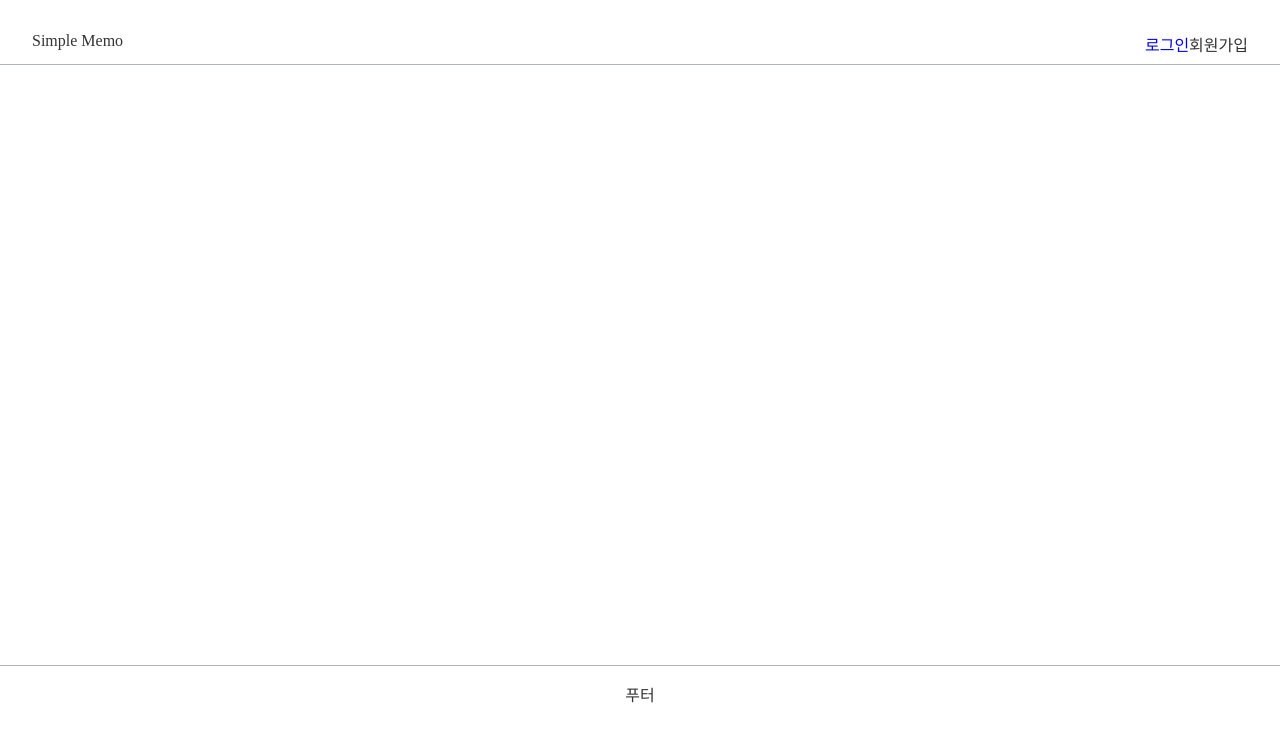
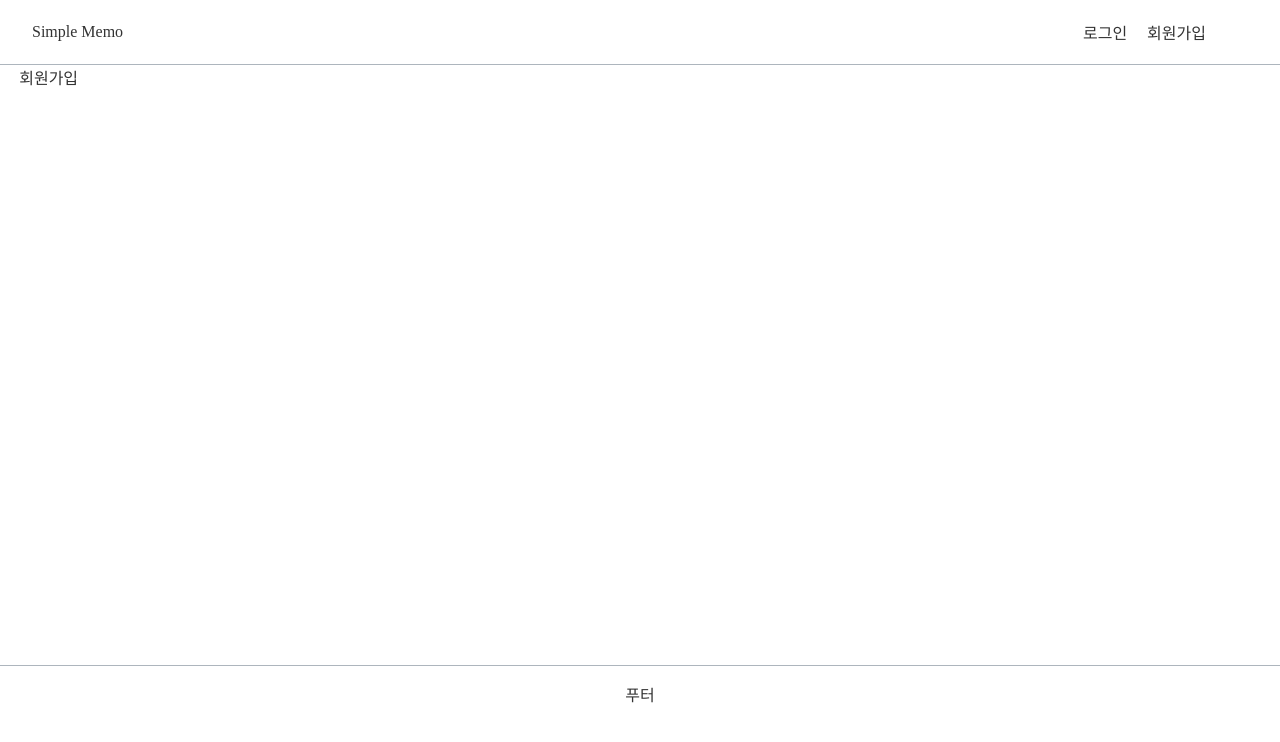
Before and after one commit to Lilian-Kim/portfolio, a React (Create React App) app: page /register in a window 1280 px wide. Shown: the top 742 px of the page. Built offline with nearby package versions, Linux system fonts and the light colour scheme.

Commit message:
- registerpage 추가 - router 추가 - header css 수정중

```diff
--- a/src/App.js
+++ b/src/App.js
@@ -9,6 +9,7 @@ import MemoList from './components/MemoList'
 import {Route } from 'react-router-dom'
 import LoginPage from './pages/LoginPage'
 import Home from './components/Home'
+import RegisterPage from './pages/RegisterPage'
 
 function App() {
   return (
@@ -16,7 +17,9 @@ function App() {
         <MemoHeader></MemoHeader>
         <MemoContainer>
         <Route exact path='/'><Home /></Route>
-        <Route exact path="/login"><LoginPage /></Route>
+        <Route path="/login"><LoginPage /></Route>
+        <Route path="/register"><RegisterPage/></Route>
+
           {/* <MemoList></MemoList>
           <MemoContent></MemoContent> */}
         </MemoContainer>
--- a/src/components/Home.scss
+++ b/src/components/Home.scss
@@ -4,9 +4,7 @@
 .home-wrapper{
     width:500px;
     height:500px;
-    position: absolute;
-    top:50%;
-    left:50%;
-    transform:translate(-50%, -50%);
+    margin:0 auto;
+    margin-top: 50px;
     border:1px solid red;
 }
--- a/src/components/common/MemoHeader.js
+++ b/src/components/common/MemoHeader.js
@@ -18,11 +18,10 @@ const MemoHeader = () => {
       <div className="left">
         Simple Memo
       </div>
-      <nav className="right">
+      <nav className="">
         <ul>
-          <li>
-            <NavLink to="/login">로그인</NavLink></li>
-          <li>회원가입</li>
+          <li><NavLink to="/login">로그인</NavLink></li>
+          <li><NavLink to ="/register">회원가입</NavLink></li>
         </ul>
       </nav>
     </div>
--- a/src/pages/RegisterPage.js
+++ b/src/pages/RegisterPage.js
@@ -0,0 +1,9 @@
+import React from 'react'
+
+const RegisterPage = () => {
+    return(
+        <div>회원가입</div>
+    )
+}
+
+export default RegisterPage
--- a/src/styles/common/MemoHeader.scss
+++ b/src/styles/common/MemoHeader.scss
@@ -4,19 +4,31 @@
 
 .memo-header {
     width: 100%;
-    height: 50px;
+    height: 65px;
     border-bottom: 1px solid $gray-5;
-    padding: 2rem;
+    padding: 0 2rem;
     position: fixed;
     top: 0;
     left: 0;
-    > div:first-child{
+    > div {
+        &:first-child{
         display: none;
         @include tablet{
             display: block;
         }
+      }
+      &:nth-child(2){
+          position: absolute;
+          top:50%;
+          transform:translateY(-50%);
+      }
     }
     nav {
+        position: absolute;
+        top:50%;
+        right:5%;
+        transform:translateY(-50%);
+
         ul {
             display: block;
 
@@ -27,7 +39,8 @@
             }
 
             li {
-                float: left;
+                display: inline-block;
+                padding: 0 10px;
             }
         }
     }
--- a/src/styles/reset.scss
+++ b/src/styles/reset.scss
@@ -23,6 +23,7 @@ a {
     &:link,
     &:visited {
         text-decoration: none;
+        color: #333;
     }
 }
 
```
